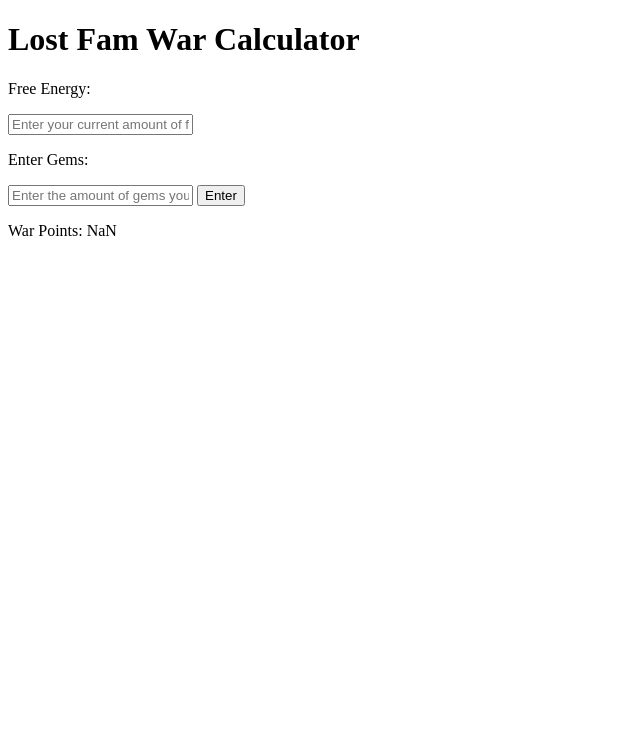
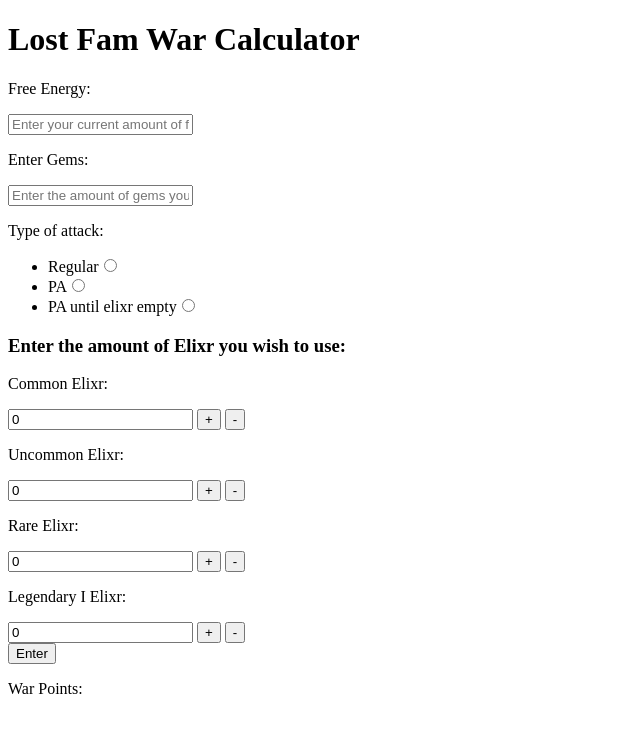
Before and after one commit to Nicholas-Battista/Knights-and-Dragons-WarPoints, a plain HTML site: page index.html in a window 1280 px wide. Both pictures are taken after a click on the button "Enter". Shown: the whole page, without its empty margins (0-640 px from the left). Drawn offline with Linux system fonts and the light colour scheme.

Commit message:
Included type of attack & started elixr calcs
changed html to include radio buttons for the type of attacks and to include elixr info. Added JS changes to apply type of attack.

Also added increment and decrement buttons to elixr areas

```diff
--- a/index.html
+++ b/index.html
@@ -22,9 +22,51 @@
         <p>Free Energy: </p><input type="text" class="freeEnergy" placeholder="Enter your current amount of free energy (i.e 4)">
         <p>Enter Gems: </p><input type="text" class="gems" placeholder="Enter the amount of gems you will spend">
 
+        <p>Type of attack: </p>
+        <ul>
+            <li>Regular<input type="radio" name="select" class="regular"></li>
+            <li>PA<input type="radio" name="select" class="pa"></li>
+            <li>PA until elixr empty<input type="radio" name="select" class="paElixr"></li>
+        </ul>
+
+        <div>
+            <h3>Enter the amount of Elixr you wish to use: </h3>
+            <div>
+                <p>Common Elixr:</p>
+                <input type="number" class="step" value= '0'>
+                <button onclick="increment()">+</button>
+                <button onclick="decrement()">-</button>
+            </div>
+            <div>
+                <p>Uncommon Elixr:</p>
+                <input type="number" class="step" value= '0'>
+                <button onclick="increment()">+</button>
+                <button onclick="decrement()">-</button>
+            </div>
+            <div>
+                <p>Rare Elixr:</p>
+                <input type="number" class="step" value= '0'>
+                <button onclick="increment()">+</button>
+                <button onclick="decrement()">-</button>
+            </div>
+            <div>
+                <p>Legendary I Elixr:</p>
+                <input type="number" class="step" value= '0'>
+                <button onclick="increment()">+</button>
+                <button onclick="decrement()">-</button>
+            </div>
+        </div>
+
         <button class="enterButton">Enter</button>
 
-        <p class="totalPoints">War Points: </p>
+
+
+        <div class="soon">
+            <p class="totalPoints">War Points: </p>
+            <p class="totalAttacks"></p>
+            <p class=""></p>
+        </div>
+
     </div>
 
 
--- a/js.js
+++ b/js.js
@@ -2,10 +2,23 @@ const freeEnergy = document.querySelector('.freeEnergy');
 const gemAmount = document.querySelector('.gems');
 const enterButton = document.querySelector('.enterButton');
 const totalPoints = document.querySelector('.totalPoints');
+const totalAttacks = document.querySelector('.totalAttacks');
 
 const SMALLPACK = [4, 10];
 const MEDIUMPACK = [20, 47];
 const BIGPACK = [40, 90];
+
+function increment () {
+    document.querySelector('.step').stepUp();
+}
+function decrement () {
+    document.querySelector('.step').stepDown();
+}
+
+function setElixrToZero () {
+
+}
+
 
 enterButton.addEventListener('click', () => {
     const initialEnergy = freeEnergy.value;
@@ -20,10 +33,38 @@ enterButton.addEventListener('click', () => {
         currentGems -= BIGPACK[1];
     }
 
+    while (currentGems >= 47) {
+        totalEnergy += MEDIUMPACK[0];
+        currentGems -= MEDIUMPACK[1];
+    }
+
+    while (currentGems >= 10) {
+        totalEnergy += SMALLPACK[0];
+        currentGems -= SMALLPACK[1];
+    }
+
     console.log(currentGems);
     console.log(totalEnergy);
 
-    let warPoints = totalEnergy * 100;
+    if (document.querySelector('.regular').checked) {
+        let warPoints = totalEnergy * 912;
 
-    totalPoints.textContent = "War Points: " + warPoints;
+        totalPoints.textContent = "War Points (during frenzy): " + warPoints;
+
+        totalAttacks.textContent = "Total Attacks: " + totalEnergy;
+
+    }else if (document.querySelector('.pa').checked) {
+        let totalPowerAttacks = Math.floor(totalEnergy / 4);
+
+        let warPoints = totalPowerAttacks * 2712;
+
+        totalPoints.textContent = "PA War Points (during frenzy): " + warPoints;
+
+        totalAttacks.textContent = "Total Attacks: " + totalPowerAttacks;
+    }else {
+
+    }
+
+
+
 });
```
Also changed, not shown: 1 other file.
